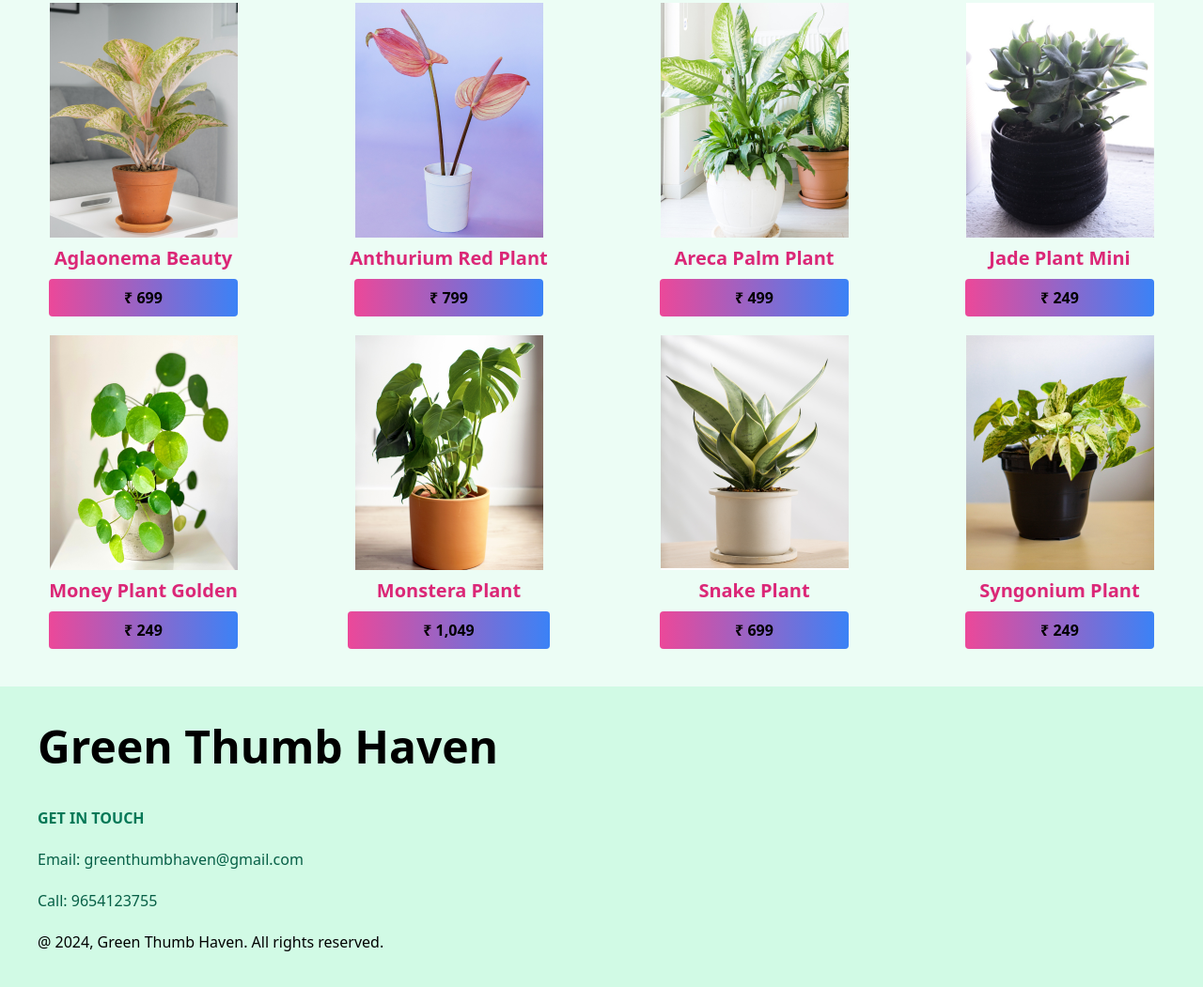
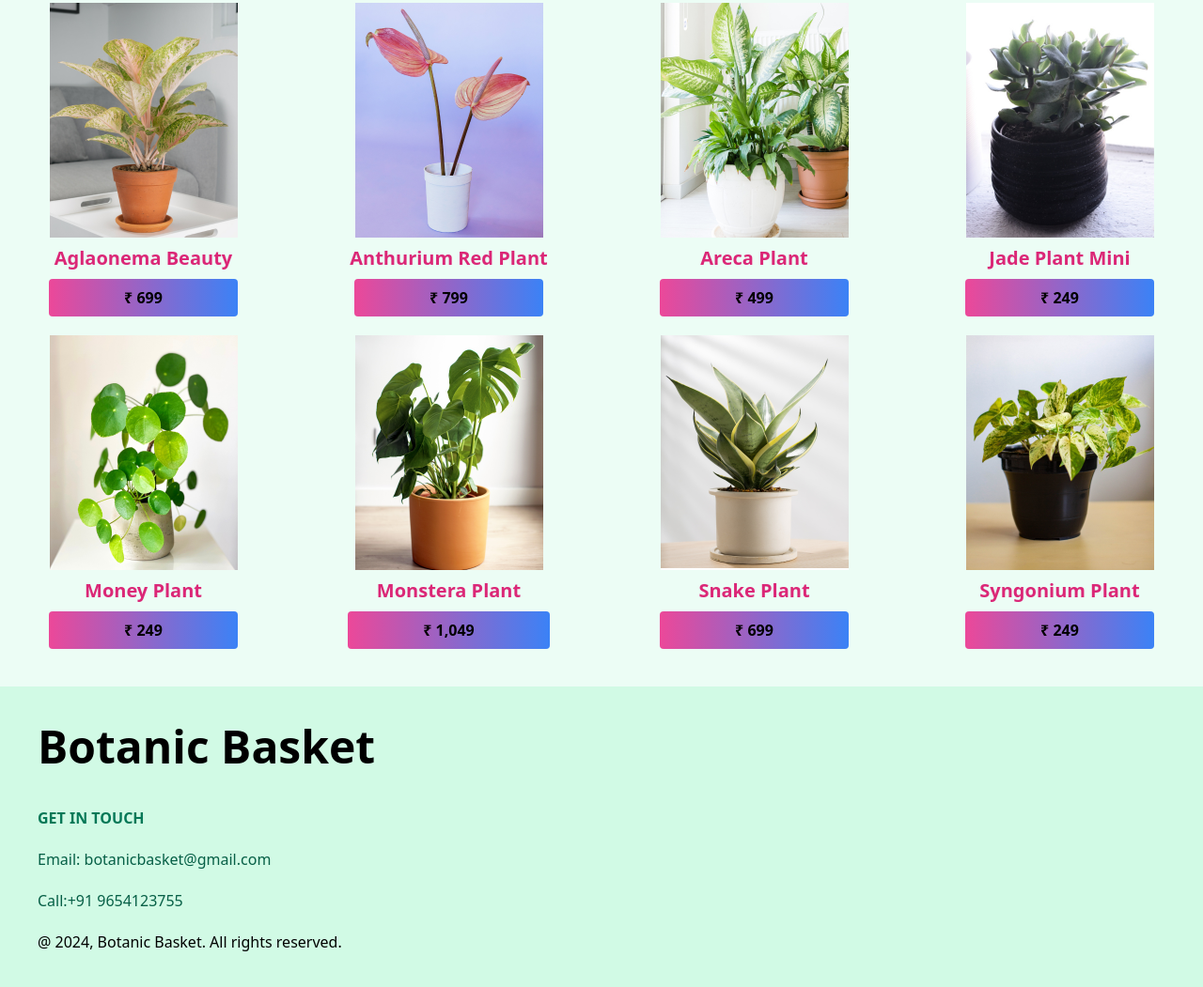
Before and after one commit to Sharonjenifer/Greenden-Tailwind-CSS, a plain HTML site: page product.html in a window 1280 px wide. Shown: the part 691-1742 px from the top of the page at 94% size. Drawn offline with nearby package versions, Linux system fonts and the light colour scheme.

Commit message:
Project update

```diff
--- a/product.html
+++ b/product.html
@@ -8,7 +8,7 @@
 </head>
 <body>
     <nav class="bg-green-200 p-5 flex items-center justify-between shadow-2xl sticky top-0 z-10">
-        <h1 class="bg-clip-text text-transparent bg-gradient-to-r from-teal-400 to-blue-500 from-pink-500 to-orange-500 text-4xl flex gap-2 items-center font-semibold"><img src="./images/logo.png" width="50px" height="50px"> Green Thumb Haven</h1>
+        <h1 class="bg-clip-text text-transparent bg-gradient-to-r from-teal-400 to-blue-500 from-pink-500 to-orange-500 text-4xl flex gap-2 items-center font-semibold"><img src="./images/logo.png" width="50px" height="50px"> Botanic Basket</h1>
 
         <svg xmlns="http://www.w3.org/2000/svg" fill="none" viewBox="0 0 24 24" stroke-width="1.5" stroke="currentColor" class="w-6 h-6 md:hidden">
             <path stroke-linecap="round" stroke-linejoin="round" d="M3.75 6.75h16.5M3.75 12h16.5m-16.5 5.25h16.5" />
@@ -79,7 +79,7 @@
     </div>
     <div>
         <img src="./images/areca.png" class="inline hover:shadow-2xl transform hover:-translate-y-2" alt="aglaonema">
-        <h1 class="m-2 text-pink-600 font-semibold text-xl">Areca Palm Plant</h1>
+        <h1 class="m-2 text-pink-600 font-semibold text-xl">Areca Plant</h1>
         <button class="bg-pink-400 rounded p-2 px-20 font-semibold font-semibold hover:shadow-2xl transform hover:-translate-y-1 bg-gradient-to-r from-teal-400 to-blue-500 from-pink-500 to-orange-500">₹ 499</button>
     </div>
     <div>
@@ -89,7 +89,7 @@
     </div>
     <div>
         <img src="./images/money.png" class="inline hover:shadow-2xl transform hover:-translate-y-2" alt="aglaonema">
-        <h1 class="m-2 text-pink-600 font-semibold text-xl">Money Plant Golden</h1>
+        <h1 class="m-2 text-pink-600 font-semibold text-xl">Money Plant</h1>
         <button class="bg-pink-400 rounded p-2 px-20 font-semibold font-semibold hover:shadow-2xl transform hover:-translate-y-1 bg-gradient-to-r from-teal-400 to-blue-500 from-pink-500 to-orange-500">₹ 249</button>
     </div>
     <div>
@@ -112,11 +112,11 @@
     </section>
 
     <section class="bg-green-100 p-10 flex flex-col gap-5">
-        <h1 class="font-bold text-3xl md:text-5xl mb-5">Green Thumb Haven</h1>
+        <h1 class="font-bold text-3xl md:text-5xl mb-5">Botanic Basket</h1>
         <p class="font-semibold text-1xl text-green-700">GET IN TOUCH</p>
-        <p class="text-green-800">Email: greenthumbhaven@gmail.com</p>
-        <p class="text-green-800">Call: 9654123755</p>
-        <p>@ 2024, Green Thumb Haven. All rights reserved.</p>
+        <p class="text-green-800">Email: botanicbasket@gmail.com</p>
+        <p class="text-green-800">Call:+91 9654123755</p>
+        <p>@ 2024, Botanic Basket. All rights reserved.</p>
     </div>
     </section>
 
```
Also changed, not shown: contact.html (+5 -5 lines), index.html (+10 -10 lines).
